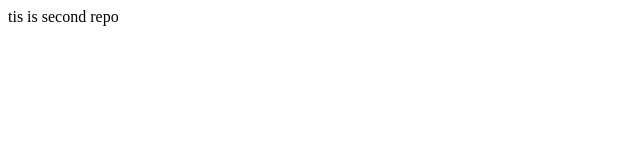
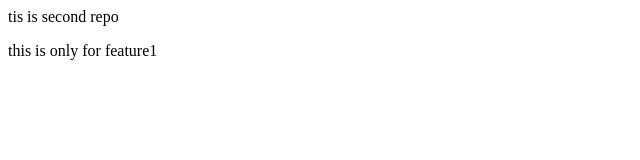
Before and after one commit to smitaagrahari/localrepo, a plain HTML site: page index.html in a window 1280 px wide. Shown: the whole page, without its empty margins (0-640 px from the left). Drawn offline with Linux system fonts and the light colour scheme.

Commit message:
add in feature1

```diff
--- a/index.html
+++ b/index.html
@@ -1 +1,2 @@
 <p>tis is second repo</p>
+<p>this is only for feature1</p>
```
